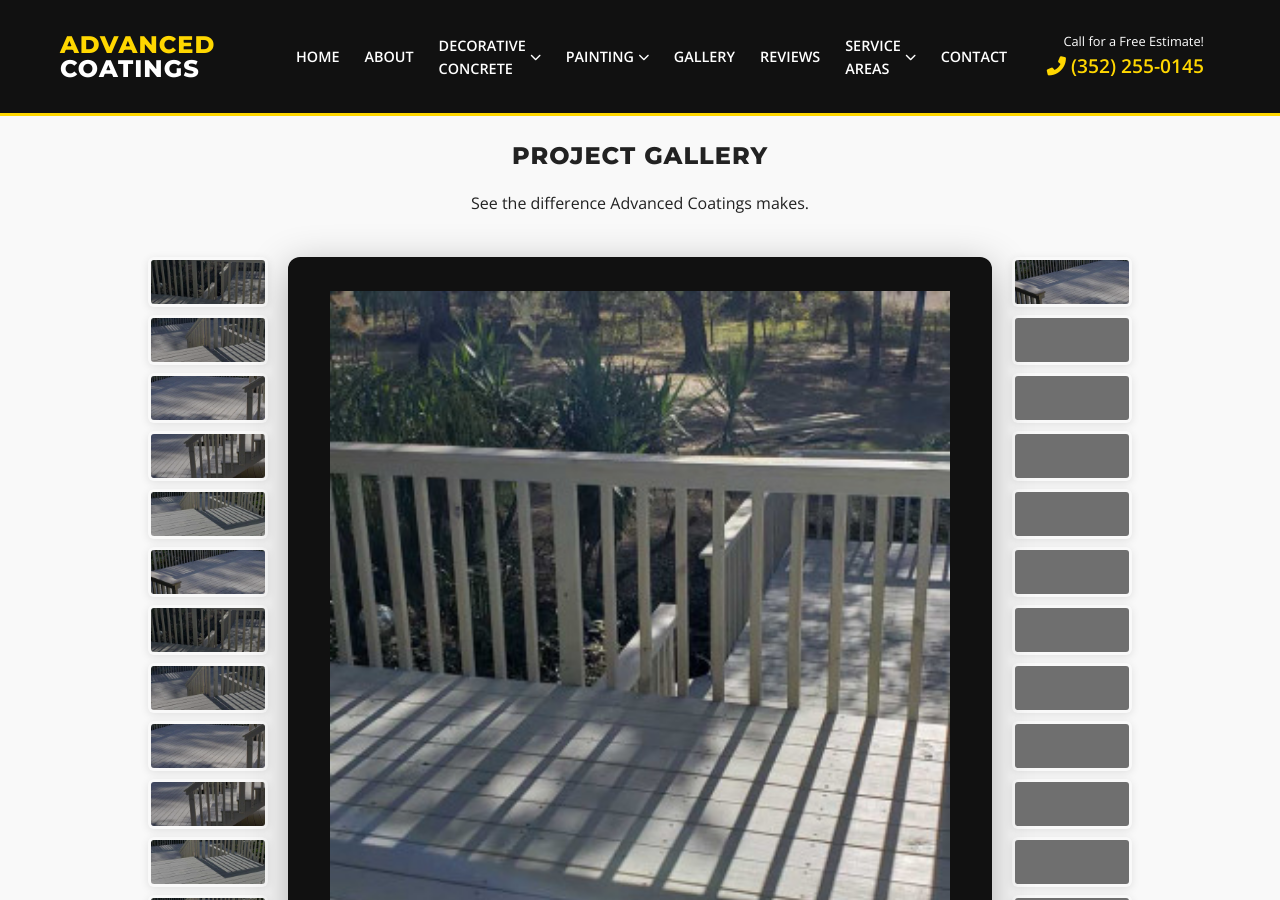
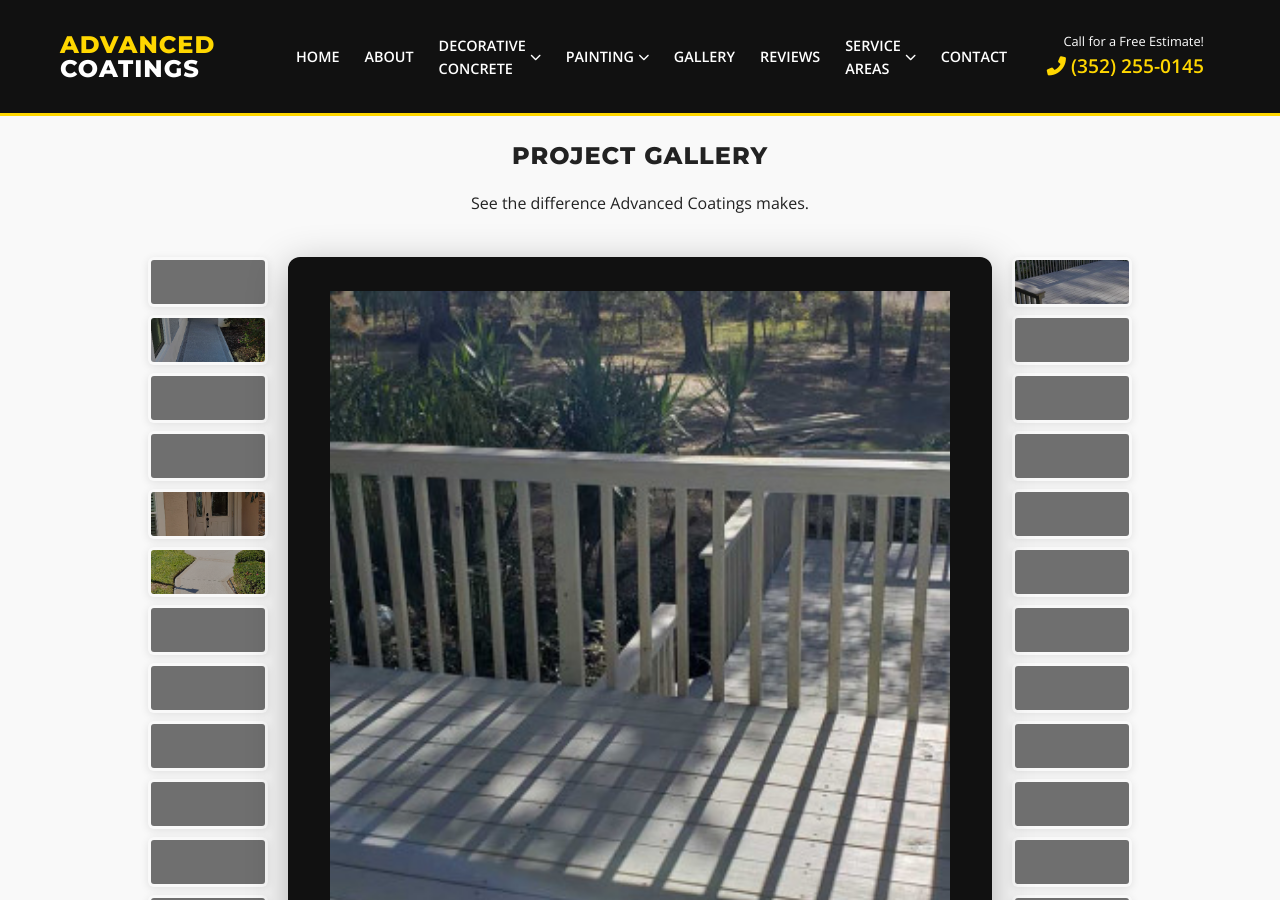
Before and after one commit to JamesBrownR/Advance-Coatings, a Jekyll site: the page built from index.html, in a window 1280 px wide and 900 px high, scrolled down 3289 px. Built offline with Jekyll 4.4.1, drawn with Linux system fonts in a browser that asks for light colours.

Commit message:
Update index.html

```diff
--- a/index.html
+++ b/index.html
@@ -151,9 +151,9 @@ description: nyll
 
            <!-- Left Column - Thumbnail Strips (first 12) -->
 <div class="thumbnail-strips-left">
-    {% for img in site.data.gallery limit:12 %}
+    {% for img in site.data.gallery limit:12 offset:48 %}
     <div class="thumbnail-strip"
-         data-index="{{ forloop.index0 | plus: 36  }}"
+         data-index="{{ forloop.index0 | plus: 48 }}"
          onmouseover="previewImage({{ forloop.index0 }})"
          onclick="lockImage({{ forloop.index0 }})">
         <img src="{{ img.url }}" alt="{{ img.alt }}">
```
